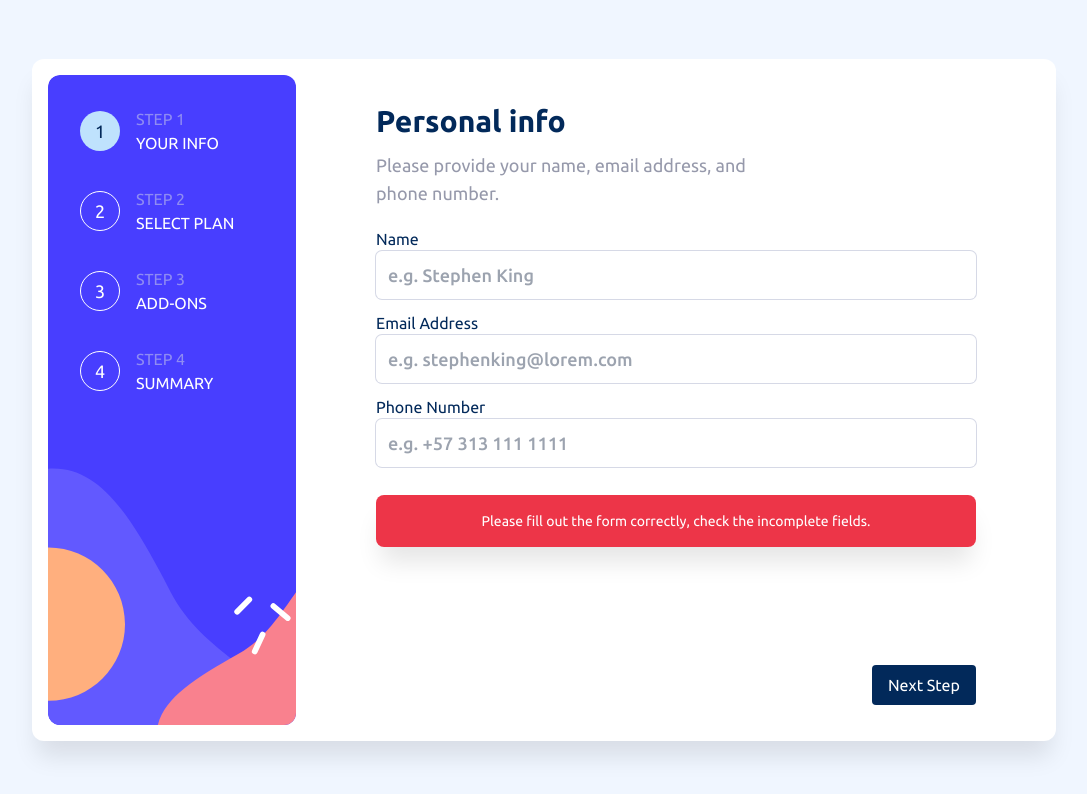
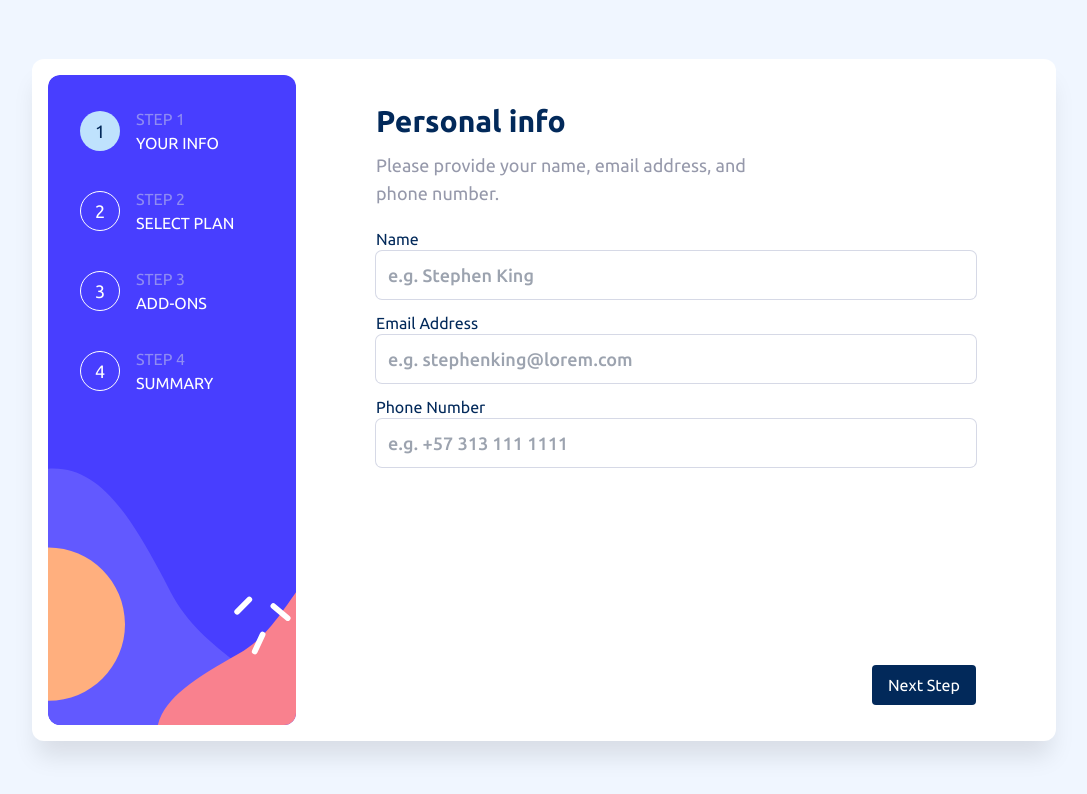
Before and after one commit to Hector14oo/multi-steps-form, a Next.js app: page / in a window 1280 px wide. Shown: the top 794 px of the page, without its empty margins (96-1183 px from the left). Built offline with nearby package versions, Linux system fonts and the light colour scheme.

Commit message:
:bug: errorMessage bug fixed

```diff
--- a/src/components/Form/index.tsx
+++ b/src/components/Form/index.tsx
@@ -1,4 +1,4 @@
-import { FormEvent, useState } from 'react';
+import { FormEvent } from 'react';
 import { useGlobalContext } from '@/context/GlobalContext';
 
 import { FormType } from '@/types/FormTypes';
@@ -88,7 +88,7 @@ export function Form({ legend, description, children }: FormType) {
 
         {children}
 
-        <div className={`my-4 p-4 min-h-[16px] text-sm text-center opacity-${globalState.errorOpacity} rounded-lg bg-Strawberry-red shadow-[0_20px_25px_-5px_rgba(0,0,0,0.1)]`}>
+        <div className={`my-4 p-4 min-h-[16px] text-sm text-center ${globalState.errorOpacity ? 'opacity-1' : 'opacity-0'} rounded-lg bg-Strawberry-red shadow-[0_20px_25px_-5px_rgba(0,0,0,0.1)]`}>
           <span className='text-White'>{globalState.errorMessage[globalState.step - 1]}</span>
         </div>
 
```
